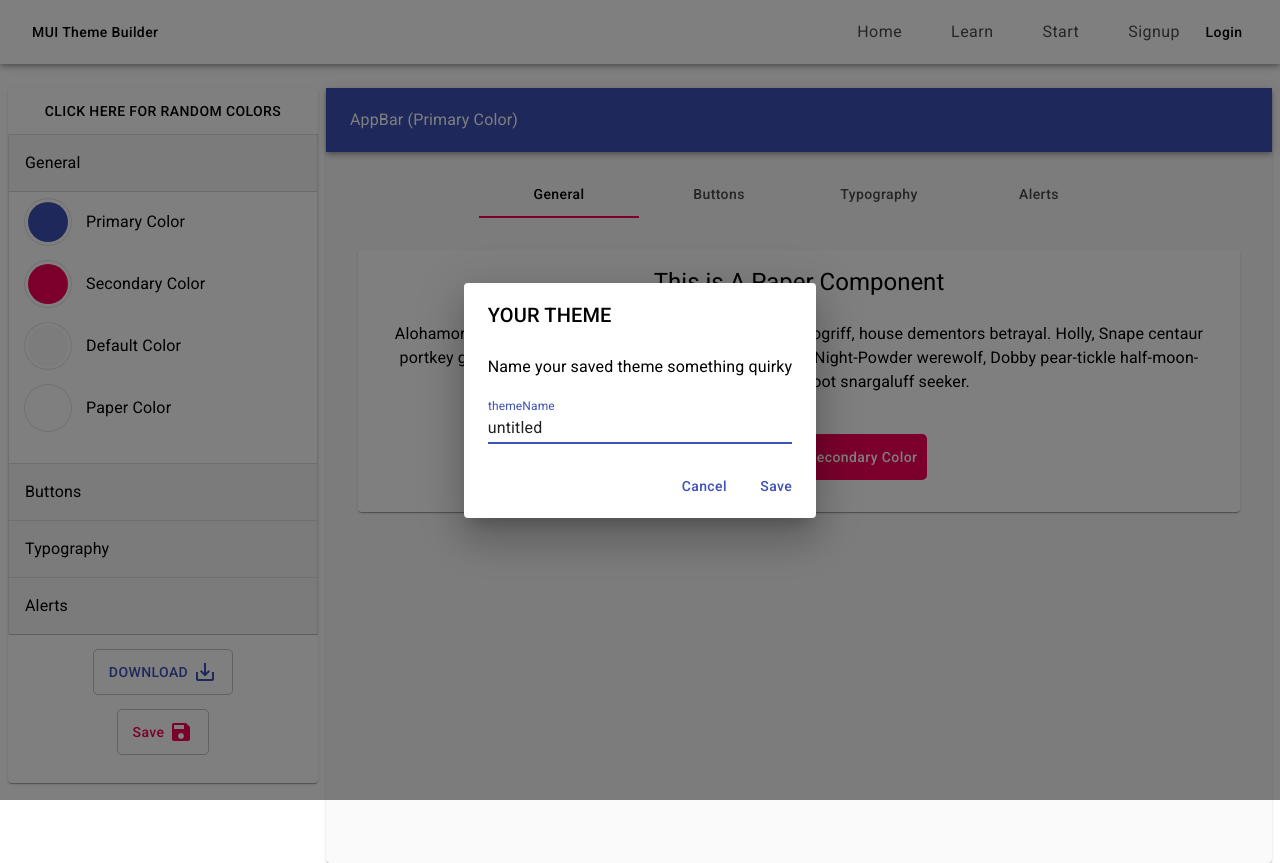
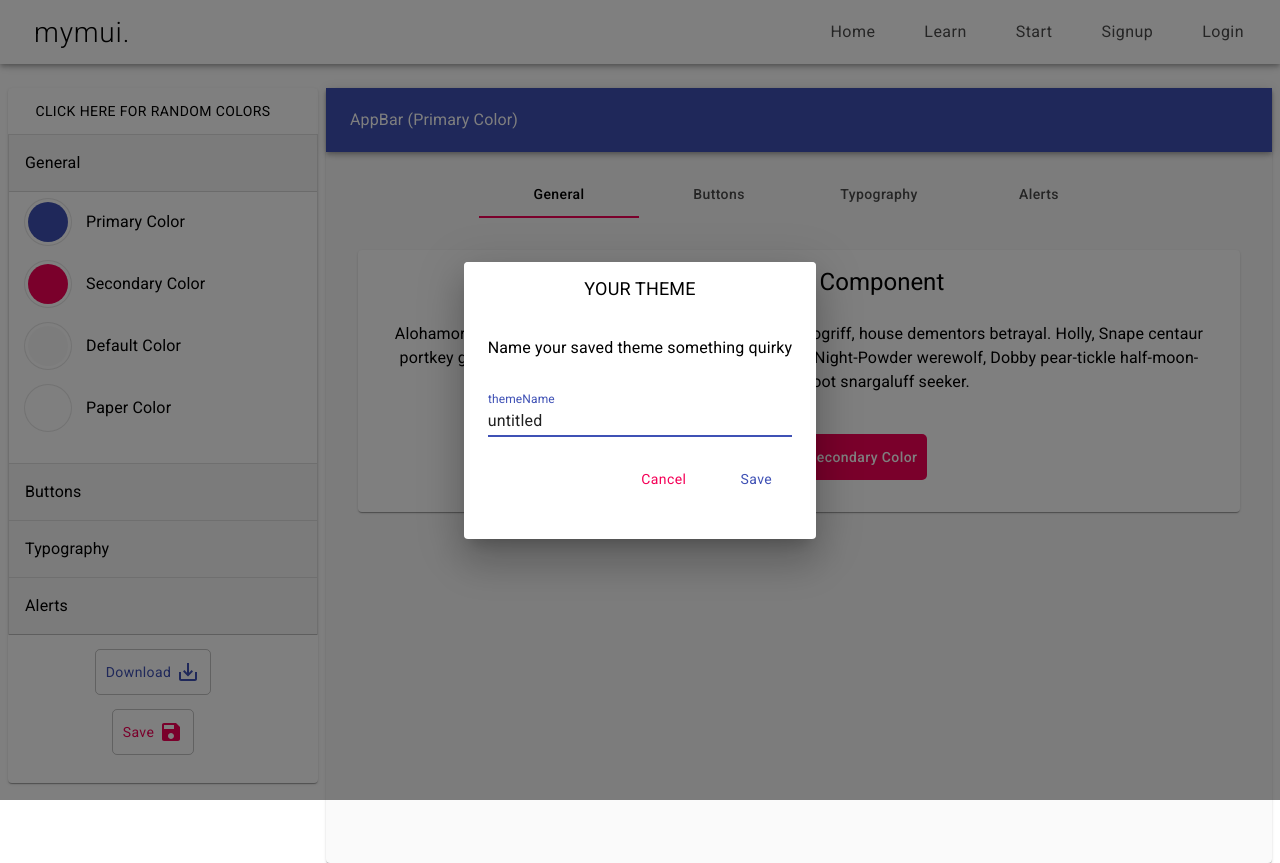
Before and after one commit to mui-toolkit/mui-toolkit, a React (Create React App) app: page /design in a window 1280 px wide. Both pictures are taken after a click on the button "Save". Built offline with nearby package versions, Linux system fonts and the light colour scheme; no server answers.

Commit message:
fix(header.js, build,js login.js): fixed all buttons as to not be effected by the style changes

```diff
--- a/src/components/ColorGenerator.js
+++ b/src/components/ColorGenerator.js
@@ -1,13 +1,30 @@
 import React from 'react';
 import { Button } from '@material-ui/core';
+import { makeStyles } from '@material-ui/core/styles';
 const XMLHttpRequest = require('xmlhttprequest').XMLHttpRequest;
 
-export const ColorGenerator = (props) => {
+const useStyles = makeStyles(theme => ({
+  button: {
+    marginRight: '20px',
+    '&:hover': {
+      backgroundColor: 'transparent',
+    },
+    fontWeight: 400,
+    textTransform: 'none',
+    borderRadius: 5,
+    height: 46,
+    padding: 10,
+  },
+}));
+
+export const ColorGenerator = props => {
+  const classes = useStyles();
+
   const { setColor, setSecondaryColor, setDefaultColor, setPaperColor } = props;
   const url = 'http://colormind.io/api/';
   let data = {
     model: 'default',
-		input: [ 'N', 'N', 'N', 'N', 'N', 'N', 'N', 'N', 'N', 'N' ]
+    input: ['N', 'N', 'N', 'N', 'N', 'N', 'N', 'N', 'N', 'N'],
   };
   let palette;
 
@@ -17,17 +34,19 @@ export const ColorGenerator = (props) => {
       http.onreadystatechange = () => {
         if (http.readyState == 4 && http.status == 200) {
           palette = JSON.parse(http.responseText).result;
-					const colorParsing = (palette) => {
-						const componentToHex = (c) => {
+          const colorParsing = palette => {
+            const componentToHex = c => {
               var hex = c.toString(16);
               return hex.length == 1 ? '0' + hex : hex;
             };
 
-						const rgbToHex = ([ r, g, b ]) => {
-							return '#' + componentToHex(r) + componentToHex(g) + componentToHex(b);
+            const rgbToHex = ([r, g, b]) => {
+              return (
+                '#' + componentToHex(r) + componentToHex(g) + componentToHex(b)
+              );
             };
             let randomColorArray = [];
-						palette.forEach((colorArray) => {
+            palette.forEach(colorArray => {
               randomColorArray.push(rgbToHex(colorArray));
             });
 
@@ -45,7 +64,17 @@ export const ColorGenerator = (props) => {
   };
   return (
     <div>
-			<Button onClick={colorGeneration}>CLICK HERE FOR RANDOM COLORS</Button>
+      <Button
+        onClick={colorGeneration}
+        style={{
+          fontFamily: 'Roboto',
+          fontSize: 14,
+          color: '#000',
+        }}
+        className={classes.button}
+      >
+        CLICK HERE FOR RANDOM COLORS
+      </Button>
     </div>
   );
 };
--- a/src/components/Download.js
+++ b/src/components/Download.js
@@ -1,11 +1,25 @@
 import React from 'react';
 import saveAs from 'file-saver';
-import { createMuiTheme } from '@material-ui/core/styles';
 import Button from '@material-ui/core/Button';
 import SaveAltIcon from '@material-ui/icons/SaveAlt';
+import { makeStyles } from '@material-ui/core/styles';
+
+const useStyles = makeStyles(theme => ({
+  button: {
+    marginRight: '20px',
+    '&:hover': {
+      backgroundColor: 'transparent',
+    },
+    fontWeight: 400,
+    textTransform: 'none',
+    borderRadius: 5,
+    height: 46,
+    padding: 10,
+  },
+}));
 
 export const Download = props => {
-  // const defaultTheme = createMuiTheme();
+  const classes = useStyles();
   console.log('PROPS IN DOWNLOAD', props);
 
   const download = async theme => {
@@ -27,8 +41,9 @@ export const Download = props => {
           color: '#3f51b5',
         }}
         onClick={() => download(props.downloadTheme)}
+        className={classes.button}
       >
-        DOWNLOAD <SaveAltIcon style={{ marginLeft: '5px' }} />
+        Download <SaveAltIcon style={{ marginLeft: '5px' }} />
       </Button>
     </div>
   );
--- a/src/components/Login.js
+++ b/src/components/Login.js
@@ -4,29 +4,60 @@ import Button from '@material-ui/core/Button';
 import TextField from '@material-ui/core/TextField';
 import firebase from 'firebase';
 import 'firebase/auth';
-import { Dialog, DialogActions, DialogContent, DialogContentText, DialogTitle } from '@material-ui/core/';
+import {
+  Dialog,
+  DialogActions,
+  DialogContent,
+  DialogContentText,
+  DialogTitle,
+  Typography,
+  Paper,
+} from '@material-ui/core/';
+import Tab from '@material-ui/core/Tab';
 
-const useStyles = makeStyles((theme) => ({ button: { marginRight: '20px' } }));
+const useStyles = makeStyles(theme => ({
+  button: {
+    marginRight: '20px',
+    '&:hover': {
+      backgroundColor: 'transparent',
+    },
+    fontWeight: 400,
+    textTransform: 'none',
+    borderRadius: 5,
+    height: 46,
+    padding: 10,
+  },
+  tab: {
+    textTransform: 'none',
+    fontWeight: 400,
+    fontSize: '1rem',
+    minWidth: 10,
+    marginLeft: '25px',
+    color: '#000',
+    fontFamily: 'Roboto',
+  },
+}));
 
 export function Login(props) {
-	const [ email, setEmail ] = useState('');
-	const [ password, setPassword ] = useState('');
-	const [ open, setOpen ] = useState(false);
   const classes = useStyles();
+
+  const [email, setEmail] = useState('');
+  const [password, setPassword] = useState('');
+  const [open, setOpen] = useState(false);
   const handleClickOpen = () => {
     setOpen(true);
   };
 
-	const handleCancel = (e) => {
+  const handleCancel = e => {
     setOpen(false);
   };
 
-	const handleSubmit = (e) => {
+  const handleSubmit = e => {
     e.preventDefault();
     firebase
       .auth()
       .signInWithEmailAndPassword(email, password)
-			.then((cred) => {
+      .then(cred => {
         console.log(cred.user);
       })
       .catch(function(error) {
@@ -37,48 +68,83 @@ export function Login(props) {
 
   return (
     <div>
-			<Button
-				label="Login"
+      <Tab
+        label='Login'
+        className={classes.tab}
         // variant="outlined"
         // color="primary"
         onClick={handleClickOpen}
       >
         Login
-			</Button>
-			<Dialog open={open} onClose={handleCancel} aria-labelledby="form-dialog-title">
-				{' '}
-				<DialogTitle id="form-dialog-title">LOG IN</DialogTitle>
+      </Tab>
+      <Dialog
+        open={open}
+        onClose={handleCancel}
+        aria-labelledby='form-dialog-title'
+      >
+        <Paper style={{ backgroundColor: '#fff' }}>
+          <Typography
+            id='form-dialog-title'
+            align='center'
+            style={{
+              color: '#000',
+              fontSize: 20,
+              fontFamily: 'Roboto',
+              lineHeight: 3,
+            }}
+          >
+            LOG IN
+          </Typography>
           {/* <DialogContentText>
           Name your saved theme something quirky
         </DialogContentText> */}
           {/* <DialogTitle id="form-dialog-title">Email</DialogTitle> */}
           <DialogContent>
             <TextField
-						label="Email"
-						id="email"
+              label='Email'
+              id='email'
               value={email}
-						onChange={(e) => setEmail(e.target.value)}
+              onChange={e => setEmail(e.target.value)}
               required
             />
           </DialogContent>
           {/* <DialogTitle id="form-dialog-title">Password</DialogTitle> */}
           <DialogContent>
             <TextField
-						type="password"
-						label="Password"
-						id="password"
+              type='password'
+              label='Password'
+              id='password'
               value={password}
-						onChange={(e) => setPassword(e.target.value)}
+              onChange={e => setPassword(e.target.value)}
             />
           </DialogContent>
           <DialogActions>
-					<Button style={{ marginRight: '20px' }} onClick={handleSubmit} color="primary">
+            <Button
+              onClick={handleSubmit}
+              style={{
+                fontFamily: 'Roboto',
+                fontSize: 14,
+                marginRight: '20px',
+                color: '#3F51B5',
+              }}
+              className={classes.button}
+            >
               Login
             </Button>
-					<Button style={{ marginRight: '20px' }} onClick={handleCancel} color="primary">
+            <Button
+              onClick={handleCancel}
+              style={{
+                fontFamily: 'Roboto',
+                fontSize: 14,
+                marginRight: '20px',
+                color: '#f50057',
+              }}
+              className={classes.button}
+            >
               Cancel
             </Button>
           </DialogActions>
+        </Paper>
       </Dialog>
     </div>
   );
--- a/src/components/build/SaveTheme.js
+++ b/src/components/build/SaveTheme.js
@@ -9,14 +9,33 @@ import {
   DialogContent,
   DialogContentText,
   DialogTitle,
+  Paper,
+  Typography,
 } from '@material-ui/core/';
 import SaveIcon from '@material-ui/icons/Save';
+import { makeStyles } from '@material-ui/core/styles';
 
-export const SaveTheme = (props) => {
+const useStyles = makeStyles(theme => ({
+  button: {
+    marginRight: '20px',
+    '&:hover': {
+      backgroundColor: 'transparent',
+    },
+    fontWeight: 400,
+    textTransform: 'none',
+    borderRadius: 5,
+    height: 46,
+    padding: 10,
+  },
+}));
+
+export const SaveTheme = props => {
+  const classes = useStyles();
+
   const { downloadTheme } = props;
 
-	const [ open, setOpen ] = useState(false);
-	const [ themeName, setThemeName ] = useState('untitled');
+  const [open, setOpen] = useState(false);
+  const [themeName, setThemeName] = useState('untitled');
 
   const handleClickOpen = () => {
     setOpen(true);
@@ -57,6 +76,7 @@ export const SaveTheme = (props) => {
           marginBottom: '2em',
           color: '#f50057',
         }}
+        className={classes.button}
       >
         Save <SaveIcon style={{ marginLeft: '5px' }} />
       </Button>
@@ -65,9 +85,28 @@ export const SaveTheme = (props) => {
         onClose={handleCancel}
         aria-labelledby='form-dialog-title'
       >
-        <DialogTitle id='form-dialog-title'>YOUR THEME</DialogTitle>
+        <Paper style={{ backgroundColor: '#fff' }}>
+          <Typography
+            id='form-dialog-title'
+            align='center'
+            style={{
+              color: '#000',
+              fontSize: 18,
+              fontFamily: 'Roboto',
+              lineHeight: 3,
+            }}
+          >
+            YOUR THEME
+          </Typography>
           <DialogContent>
-          <DialogContentText>
+            <DialogContentText
+              style={{
+                color: '#000',
+                fontSize: 16,
+                fontFamily: 'Roboto',
+                lineHeight: 3,
+              }}
+            >
               Name your saved theme something quirky
             </DialogContentText>
             <TextField
@@ -82,13 +121,32 @@ export const SaveTheme = (props) => {
             />
           </DialogContent>
           <DialogActions>
-          <Button onClick={handleCancel} color='primary'>
+            <Button
+              onClick={handleCancel}
+              style={{
+                fontFamily: 'Roboto',
+                fontSize: 14,
+                marginBottom: '2em',
+                color: '#f50057',
+              }}
+              className={classes.button}
+            >
               Cancel
             </Button>
-          <Button onClick={handleSave} color='primary'>
+            <Button
+              onClick={handleSave}
+              style={{
+                fontFamily: 'Roboto',
+                fontSize: 14,
+                marginBottom: '2em',
+                color: '#3F51B5',
+              }}
+              className={classes.button}
+            >
               Save
             </Button>
           </DialogActions>
+        </Paper>
       </Dialog>
     </div>
   );
--- a/src/components/ui/Header.js
+++ b/src/components/ui/Header.js
@@ -12,11 +12,19 @@ import 'firebase/auth';
 import Login from '../Login';
 
 const useStyles = makeStyles(theme => ({
-  // toolBarMargin: {
-  //   ...theme.mixins.toolbar,
-  // },
+  button: {
+    marginRight: '20px',
+    '&:hover': {
+      backgroundColor: 'transparent',
+    },
+    fontWeight: 400,
+    textTransform: 'none',
+    borderRadius: 5,
+    height: 46,
+    padding: 10,
+  },
   tabContainer: {
-    marginLeft: 'auto'
+    marginLeft: 'auto',
   },
   tab: {
     textTransform: 'none',
@@ -35,8 +43,8 @@ const UserConsumer = UserContext.Consumer;
 export default function Header(props) {
   const classes = useStyles();
 
-  console.log("Header -> user", props.user);
-  const [error, setError] = useState("");
+  console.log('Header -> user', props.user);
+  const [error, setError] = useState('');
 
   const handleClick = e => {
     e.preventDefault();
@@ -44,14 +52,14 @@ export default function Header(props) {
       .auth()
       .signOut()
       .then(() => {
-        console.log("user signed out props");
+        console.log('user signed out props');
       });
   };
 
   if (!props.user.loggedIn) {
     return (
       <React.Fragment>
-        <AppBar position="fixed" style={{ background: "#fff" }}>
+        <AppBar position='fixed' style={{ background: '#fff' }}>
           <Toolbar>
             <Button
               component={Link}
@@ -59,11 +67,13 @@ export default function Header(props) {
               disableRipple
               style={{
                 fontFamily: 'Roboto',
-                fontSize: 14,
+                fontWeight: 200,
+                fontSize: 28,
                 color: '#000',
               }}
+              className={classes.button}
             >
-              MUI Theme Builder
+              mymui.
             </Button>
             <Tabs className={classes.tabContainer}>
               <Tab
@@ -107,15 +117,21 @@ export default function Header(props) {
   }
   return (
     <React.Fragment>
-      <AppBar position="fixed" style={{ background: '#fff' }}>
+      <AppBar position='fixed' style={{ background: '#fff' }}>
         <Toolbar>
           <Button
             component={Link}
             to='/'
             disableRipple
-            // className={classes.logoContainer}
+            style={{
+              fontFamily: 'Roboto',
+              fontWeight: 200,
+              fontSize: 28,
+              color: '#000',
+            }}
+            className={classes.button}
           >
-            MUI Theme Builder
+            mymui.
           </Button>
           <Tabs className={classes.tabContainer}>
             <Tab className={classes.tab} component={Link} to='/' label='Home' />
@@ -141,8 +157,8 @@ export default function Header(props) {
             <Tab
               className={classes.tab}
               component={Link}
-              to="/logout"
-              label="Logout"
+              to='/logout'
+              label='Logout'
               onClick={handleClick}
             />
           </Tabs>
```
Also changed, not shown: src/components/build/Buttons.js (+36 -6 lines), src/components/build/CustomTypography.js (+43 -7 lines). Lines whose indentation alone changed are shown as unchanged.
